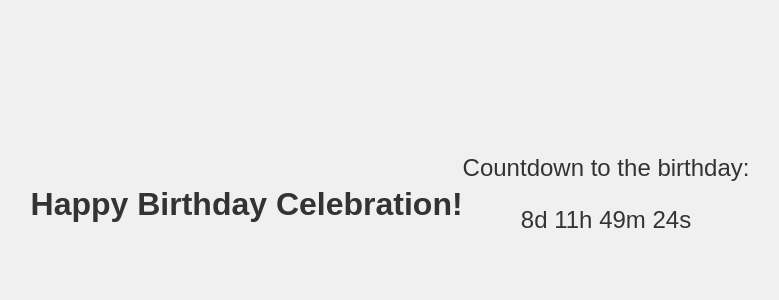
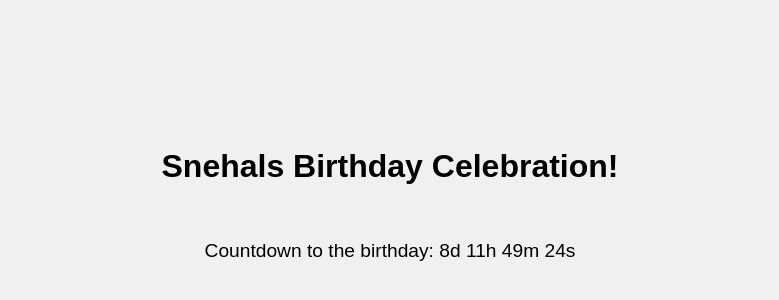
Before and after one commit to ChristineMathews/BirthdaySA, a React (Create React App) app: page / in a window 1280 px wide. Shown: the part 196-496 px from the top of the page, without its empty margins (250-1029 px from the left). Built offline with nearby package versions, Linux system fonts and the light colour scheme.

Commit message:
commit 5

```diff
--- a/src/App.css
+++ b/src/App.css
@@ -1,20 +1,92 @@
-.App {
-  text-align: center;
+/* App.css */
+body {
+  margin: 0;
+  padding: 0;
   font-family: 'Arial', sans-serif;
   background-color: #f0f0f0;
-  color: #333;
+  overflow: hidden; /* Hide overflow to prevent scrollbars during curtain animation */
+}
+
+.app-container {
   display: flex;
   align-items: center;
   justify-content: center;
   height: 100vh;
+  background-color: #f0f0f0;
   margin: 0;
 }
 
+.app-content {
+  position: relative;
+  max-width: 600px;
+  padding: 20px;
+  text-align: center;
+}
+
+.curtain {
+  position: fixed;
+  top: 0;
+  left: 0;
+  width: 100%;
+  height: 100%;
+  background-color: #d9534f; /* Red color for the curtain */
+  animation: openCurtain 2s forwards cubic-bezier(0.075, 0.82, 0.165, 1);
+  z-index: 999; /* Ensure the curtain is above other elements */
+}
+
+.curtain-open .curtain {
+  transform: translateX(-100%);
+}
+
+.curtain-content {
+  display: flex;
+  flex-direction: column;
+  align-items: center;
+  justify-content: center;
+  color: black;
+  /* position: absolute; */
+  width: 100%;
+  height: 100%;
+  /* z-index: 2; */
+}
+
+.title {
+  font-size: 2rem;
+  margin-bottom: 1rem;
+  text-align: center; /* Add this line to center the text horizontally */
+  display: flex;
+  flex-direction: column;
+  justify-content: center;
+  align-items: center;
+  height: 100%; /* Add this line to center the text vertically */
+}
 #countdown {
-  font-size: 24px;
-  margin-bottom: 20px;
+  text-align: center;
+  margin-top: 20px;
+}
+
+.countdown-text {
+  font-size: 1.2rem;
+}
+
+.countdown-timer {
+  font-size: 1.5rem;
+  font-weight: bold;
+  margin-top: 0.5rem;
 }
 
 #greeting {
-  font-size: 20px;
+  text-align: center;
+  margin-top: 20px;
 }
+
+.greeting-text {
+  font-size: 1.5rem;
+  font-weight: bold;
+  color: #333;
+}
+
+.custom-content {
+  font-size: 1.2rem;
+  margin-top: 1rem;
+}
--- a/src/App.js
+++ b/src/App.js
@@ -1,4 +1,6 @@
+// App.js
 import React, { useEffect, useState, useMemo } from 'react';
+import FlashScreen from './FlashScreen';
 import './App.css';
 
 function App() {
@@ -9,9 +11,12 @@ function App() {
     seconds: 0,
   });
 
-  const [showCountdown, setShowCountdown] = useState(true);
+  const [showCurtain, setShowCurtain] = useState(true);
+  const [showFireworks, setShowFireworks] = useState(false);
+  const [showGreetings, setShowGreetings] = useState(false);
+  const [loading, setLoading] = useState(true);
 
-  const birthdayDate = useMemo(() => new Date('December 23, 2023 00:00:00 GMT'), []); // Use useMemo
+  const birthdayDate = useMemo(() => new Date('December 23, 2023 00:00:00 GMT'), []);
 
   useEffect(() => {
     const interval = setInterval(() => {
@@ -19,8 +24,14 @@ function App() {
       const timeLeft = birthdayDate - currentDate;
 
       if (timeLeft <= 0) {
-        // Birthday has passed, show the next year countdown
-        setShowCountdown(true);
+        setShowCurtain(false);
+        setShowFireworks(true);
+
+        setTimeout(() => {
+          setShowFireworks(false);
+          setShowGreetings(true);
+        }, 3000); // Adjust the duration as needed
+
         const nextYear = birthdayDate.getFullYear() + 1;
         birthdayDate.setFullYear(nextYear);
       }
@@ -33,23 +44,56 @@ function App() {
       setCountdown({ days, hours, minutes, seconds });
     }, 1000);
 
+        // Simulate loading completion
+        setTimeout(() => {
+          setLoading(false);
+        }, 2000); // Adjust the duration as needed
+
+
     return () => {
       clearInterval(interval);
     };
-  }, [birthdayDate]); // Include birthdayDate in the dependency array
+  }, [birthdayDate]);
 
-  return (
-    <div className="App">
-      <h1>Happy Birthday Celebration!</h1>
-      {showCountdown ? (
-        <div id="countdown">
-          <p>Countdown to the birthday:</p>
-          <p>{`${countdown.days}d ${countdown.hours}h ${countdown.minutes}m ${countdown.seconds}s`}</p>
-        </div>
+    return (
+    <div className="app-container">
+      {/* Conditionally render the FlashScreen or App component based on the loading state */}
+      {loading ? (
+        <FlashScreen />
       ) : (
-        <div id="greeting">
-          <p>Happy Birthday to the biggest fan of her own birthday!</p>
-          {/* Add more greetings or custom content */}
+        <div className={`app-content ${showCurtain ? 'curtain-open' : ''}`}>
+          {showCurtain && (
+            <div className="curtain"></div>
+          )}
+
+          {!showGreetings && !showFireworks && (
+            <div className="curtain-content">
+              <h1 className="title">Snehals Birthday Celebration!</h1>
+              <div id="countdown">
+                <p className="countdown-text">
+                  Countdown to the birthday: {`${countdown.days}d ${countdown.hours}h ${countdown.minutes}m ${countdown.seconds}s`}
+                </p>
+              </div>
+            </div>
+          )}
+
+          {showFireworks && (
+            <div id="fireworks-container">
+              <div className="firework"></div>
+              <div className="firework"></div>
+              {/* Add more fireworks elements as needed */}
+            </div>
+          )}
+
+          {showGreetings && (
+            <div id="greeting">
+              <p className="greeting-text">Happy Birthday to the biggest fan of her own birthday!</p>
+              <p className="custom-content">
+                {/* Add your custom content or additional greetings here */}
+                Cheers to another year of joy, laughter, and wonderful memories!
+              </p>
+            </div>
+          )}
         </div>
       )}
     </div>
--- /dev/null
+++ b/src/FlashScreen.css
@@ -0,0 +1,24 @@
+/* FlashScreen.css */
+.flash-screen {
+    display: flex;
+    align-items: center;
+    justify-content: center;
+    height: 100vh;
+    width: 100%;
+    background-color: white; /* Set the background color as needed */
+    opacity: 0;
+    animation: fadeIn 2s forwards; /* Use a fadeIn animation for 2 seconds */
+
+    /* Additional styling */
+    color: #333;
+    font-size: 24px;
+  }
+
+  @keyframes fadeIn {
+    from {
+      opacity: 0;
+    }
+    to {
+      opacity: 1;
+    }
+  }
--- /dev/null
+++ b/src/FlashScreen.js
@@ -0,0 +1,15 @@
+// FlashScreen.js
+import React from 'react';
+import './FlashScreen.css'; // Create FlashScreen.css for styling
+
+const FlashScreen = () => {
+  return (
+    <div className="flash-screen">
+      {/* Add content for the flash screen */}
+      <h1>Loading...</h1>
+      {/* You can add a loading spinner or any other content */}
+    </div>
+  );
+};
+
+export default FlashScreen;
```
